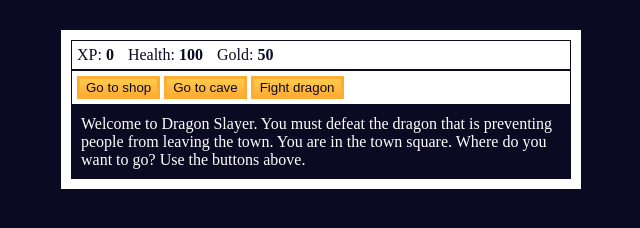
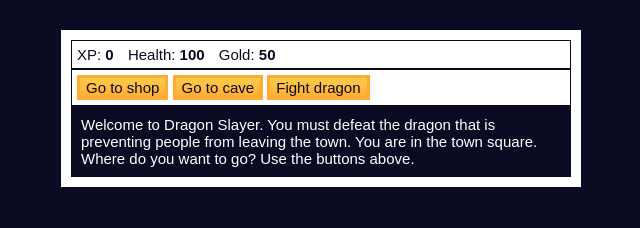
Before and after one commit to jasontemelo/dragon-slayer-rpg, a plain HTML site: page index.html in a window 1280 px wide. Shown: the whole page, without its empty margins (319-959 px from the left). Drawn offline with Linux system fonts and the light colour scheme.

Commit message:
Update styles.css

```diff
--- a/styles.css
+++ b/styles.css
@@ -1,3 +1,8 @@
+* {
+  font-family: arial;
+  font-size: 15px;
+}
+
 body {
   background-color: #0a0a23;
 }
```
